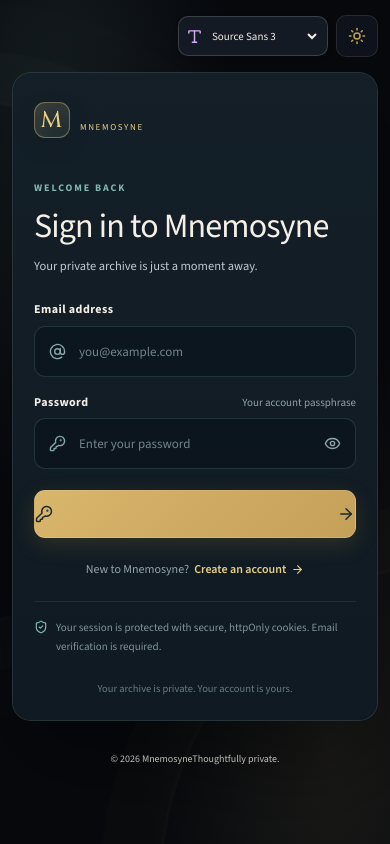
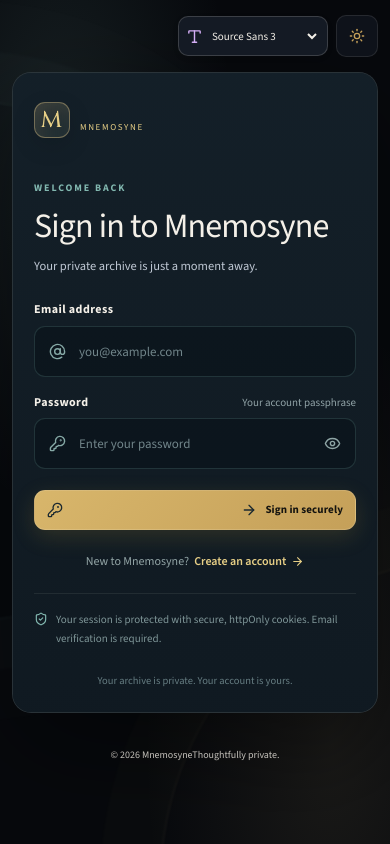
Before and after one commit to amirmalik798/mnemosyne, a Next.js app: page /login in a window 390 px wide. Built offline with nearby package versions, Linux system fonts and the light colour scheme; a web font is replaced by a local one.

Commit message:
Add clear visible labels to app actions

```diff
--- a/src/app/globals.css
+++ b/src/app/globals.css
@@ -3725,3 +3725,151 @@ html[data-theme="light"] .note-editor-page .focus-mode .rich-editor .focus-activ
     height: 38px;
   }
 }
+
+
+/* App-wide action labels: icon controls keep their icons, but no longer rely
+   on hover tooltips to explain what they do. Accessible names remain intact. */
+.icon-only-btn:not(.transfer-choice):not(.note-image-delete) {
+  width: auto;
+  min-width: 40px;
+  height: auto;
+  min-height: 40px;
+  flex: 0 1 auto;
+  justify-content: center;
+  gap: 8px;
+  padding: 0 12px !important;
+  font-size: 11px !important;
+  line-height: 1.35;
+  text-align: left;
+  white-space: nowrap;
+}
+.icon-only-btn:not(.transfer-choice):not(.note-image-delete)::after {
+  content: attr(aria-label);
+  display: inline-block;
+  max-width: min(180px, 32vw);
+  overflow: hidden;
+  color: currentColor;
+  font-size: 11px;
+  font-weight: 650;
+  line-height: 1.35;
+  text-overflow: ellipsis;
+  vertical-align: middle;
+  white-space: nowrap;
+}
+.icon-only-btn:not(.transfer-choice):not(.note-image-delete) > svg {
+  width: 16px;
+  height: 16px;
+  flex: 0 0 auto;
+}
+.icon-only-btn:disabled::after {
+  opacity: .72;
+}
+.note-row-actions {
+  display: flex;
+  flex-wrap: wrap;
+  align-items: center;
+}
+.note-row-actions .note-row-action {
+  gap: 7px;
+}
+.top-actions .icon-only-btn {
+  flex: 0 1 auto;
+}
+.icon-only-btn.auth-submit {
+  width: 100%;
+  min-width: 0;
+  min-height: 48px;
+  height: 48px;
+  flex: 1 1 100%;
+  justify-content: center;
+  gap: 10px;
+  padding-inline: 16px !important;
+  text-align: center;
+}
+.icon-only-btn.auth-submit::after {
+  max-width: none;
+  font-size: 12px;
+  font-weight: 700;
+}
+.tool-btn {
+  width: auto;
+  min-width: 40px;
+  min-height: 36px;
+  height: 36px;
+  display: inline-flex;
+  align-items: center;
+  justify-content: center;
+  gap: 7px;
+  padding: 0 9px;
+  white-space: nowrap;
+}
+.tool-btn::after {
+  content: attr(title);
+  display: inline-block;
+  max-width: 140px;
+  overflow: hidden;
+  color: currentColor;
+  font-size: 10px;
+  font-weight: 600;
+  line-height: 1.3;
+  text-overflow: ellipsis;
+}
+.editor-bubble-menu .tool-btn {
+  min-width: 34px;
+  padding-inline: 8px;
+}
+.cover-upload[aria-label] {
+  flex-wrap: wrap;
+  row-gap: 7px;
+}
+.cover-upload[aria-label]::after {
+  content: attr(aria-label);
+  flex: 1 0 100%;
+  color: var(--muted);
+  font-size: 11px;
+  font-weight: 600;
+  line-height: 1.4;
+  text-align: center;
+}
+@media (max-width: 760px) {
+  .icon-only-btn:not(.auth-submit):not(.transfer-choice):not(.note-image-delete)::after,
+  .tool-btn::after,
+  .cover-upload[aria-label]::after {
+    display: none;
+  }
+  .icon-only-btn:not(.auth-submit):not(.transfer-choice):not(.note-image-delete) {
+    width: 40px;
+    min-width: 40px;
+    height: 40px;
+    min-height: 40px;
+    flex: 0 0 40px;
+    gap: 0;
+    padding: 0 !important;
+    font-size: 0 !important;
+    text-align: center;
+  }
+  .note-row-actions {
+    flex-wrap: wrap;
+  }
+  .tool-btn {
+    width: 40px;
+    min-width: 40px;
+    padding: 0;
+  }
+}
+@media (max-width: 560px) {
+  .icon-only-btn:not(.auth-submit):not(.transfer-choice):not(.note-image-delete),
+  .tool-btn {
+    min-width: 42px;
+    min-height: 42px;
+    width: 42px;
+    height: 42px;
+  }
+  .icon-only-btn.auth-submit {
+    width: 100%;
+    min-width: 0;
+    min-height: 48px;
+    height: 48px;
+    flex-basis: 100%;
+  }
+}
--- a/src/components/archive-pagination.tsx
+++ b/src/components/archive-pagination.tsx
@@ -40,7 +40,7 @@ export function ArchivePagination({
             <ChevronLeft size={18} />
           </Link>
         ) : (
-          <button type="button" className="secondary-btn icon-only-btn" disabled aria-label="Previous page unavailable" title="Previous page unavailable">
+          <button type="button" className="secondary-btn icon-only-btn" disabled aria-label="Previous page" title="Previous page">
             <ChevronLeft size={18} />
           </button>
         )}
@@ -52,7 +52,7 @@ export function ArchivePagination({
             <ChevronRight size={18} />
           </Link>
         ) : (
-          <button type="button" className="secondary-btn icon-only-btn" disabled aria-label="Next page unavailable" title="Next page unavailable">
+          <button type="button" className="secondary-btn icon-only-btn" disabled aria-label="Next page" title="Next page">
             <ChevronRight size={18} />
           </button>
         )}
```
